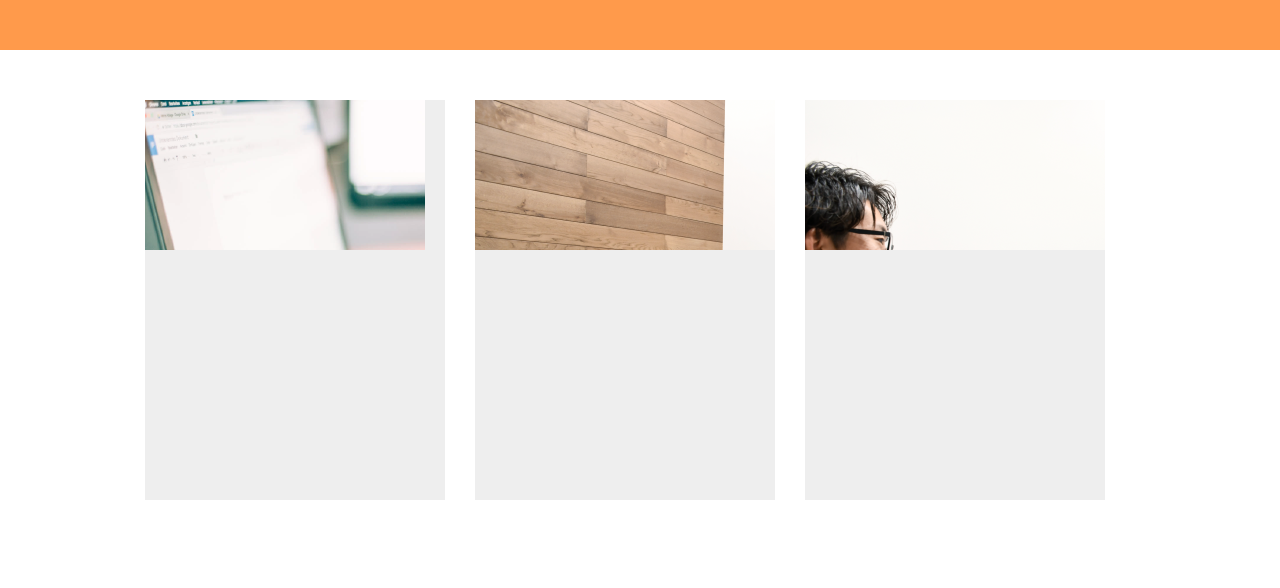
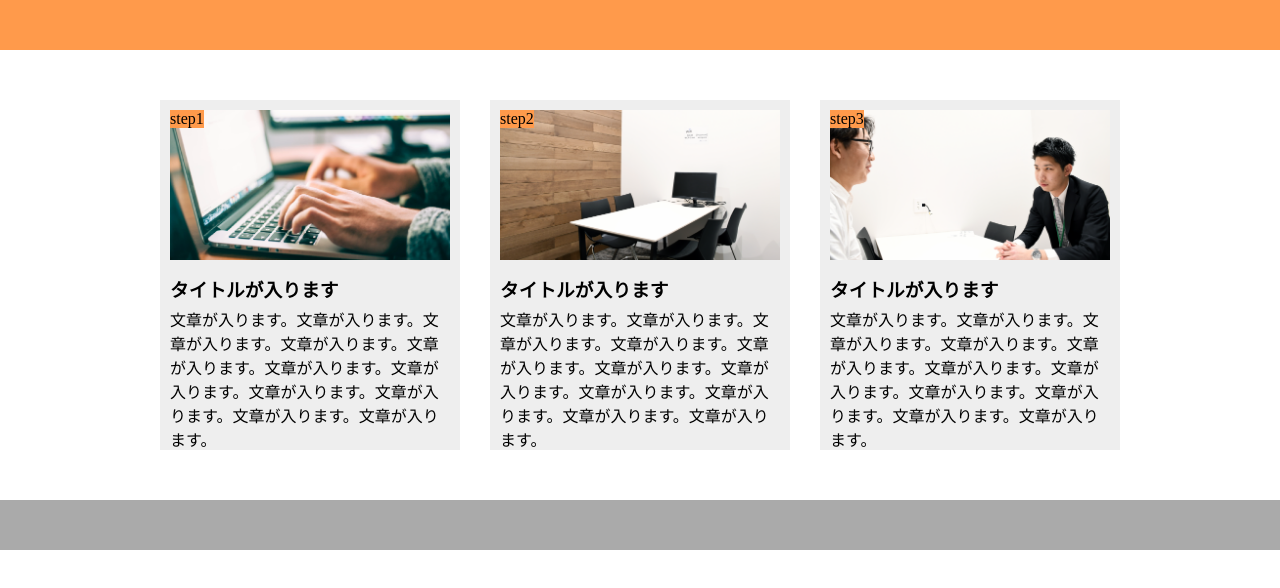
Before and after one commit to Seiya-wasabi/chapter9_exrcise, a plain HTML site: page index.html in a window 1280 px wide. Drawn offline with Linux system fonts and the light colour scheme; files whose address does not match are found by name.

Commit message:
[finish]

```diff
--- a/index.html
+++ b/index.html
@@ -15,15 +15,27 @@
   <main>
     <div class="main-content">
       <div class="back">
-        <div class="image1"></div>
+        <div class="image1">
+          <p class="step1">step1</p>
+        </div>
+        <h3>タイトルが入ります</h3>
+        <p>文章が入ります。文章が入ります。文章が入ります。文章が入ります。文章が入ります。文章が入ります。文章が入ります。文章が入ります。文章が入ります。文章が入ります。文章が入ります。</p>
       </div>
 
       <div class="back">
-        <div class="image2"></div>
+        <div class="image2">
+          <p class="step2">step2</p>
+        </div>
+        <h3>タイトルが入ります</h3>
+        <p>文章が入ります。文章が入ります。文章が入ります。文章が入ります。文章が入ります。文章が入ります。文章が入ります。文章が入ります。文章が入ります。文章が入ります。文章が入ります。</p>
       </div>
 
       <div class="back">
-        <div class="image3"></div>
+        <div class="image3">
+          <p class="step3">step3</p>
+        </div>
+        <h3>タイトルが入ります</h3>
+        <p>文章が入ります。文章が入ります。文章が入ります。文章が入ります。文章が入ります。文章が入ります。文章が入ります。文章が入ります。文章が入ります。文章が入ります。文章が入ります。</p>
       </div>
     </div>
   </main>
--- a/style.css
+++ b/style.css
@@ -13,7 +13,7 @@
 
 main {
   width: 100%;
-  height: 1000px;
+  height: auto;
 }
 
 .main-content {
@@ -23,8 +23,15 @@ main {
 
 .back {
   width: 300px;
-  height: 400px;
+  height: 350px;
   background-color: #EEEEEE;
+}
+
+.back:nth-child(1) {
+  margin-right: 30px;
+}
+
+.back:nth-child(2) {
   margin-right: 30px;
 }
 
@@ -32,15 +39,63 @@ main {
   width: 280px;
   height: 150px;
   background-image: url(/Users/se-ya/Desktop/chapter9_exercise/img/flow01.png);
+  background-size: cover;
+  margin-left: 10px;
+  margin-top: 10px;
+  background-position: 50% 75%;
+}
+
+.step1 {
+  display: inline-block;
+  background-color: #ff9a4b;
+  margin: 0;
+}
+.step2 {
+  display: inline-block;
+  background-color: #ff9a4b;
+  margin: 0;
+}
+.step3 {
+  display: inline-block;
+  background-color: #ff9a4b;
+  margin: 0;
 }
 
 .image2 {
-  width: 300px;
+  width: 280px;
   height: 150px;
   background-image: url(/Users/se-ya/Desktop/chapter9_exercise/img/flow02.png);
+  background-size: cover;
+  margin-left: 10px;
+  margin-top: 10px;
+  background-position: 50% 75%;
 }
 .image3 {
-  width: 300px;
+  width: 280px;
   height: 150px;
   background-image: url(/Users/se-ya/Desktop/chapter9_exercise/img/flow03.png);
+  background-size: cover;
+  margin-left: 10px;
+  margin-top: 10px;
+  background-position: 50% 75%;
 }
+
+h3 {
+  display: inline-block;
+  margin-top: 15px;
+  margin-bottom: 5px;
+  margin-left: 10px;
+  margin-right: 10px;
+}
+
+p {
+  margin-left: 10px;
+  margin-right: 10px;
+}
+
+footer {
+  width: 100%;
+  height: 50px;
+  background-color: #AAAAAA;
+  margin-top: 50px;
+}
```
